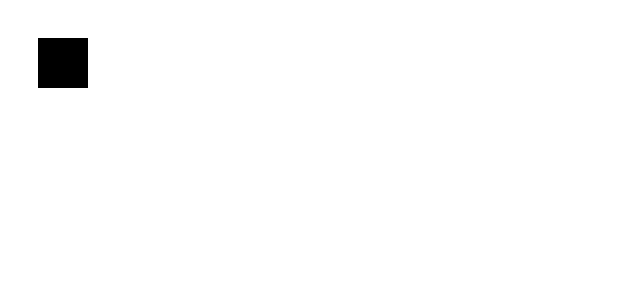
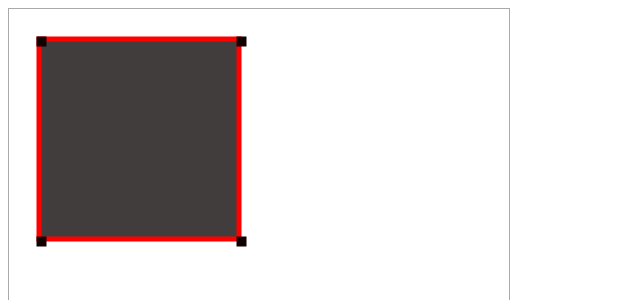
Before and after one commit to AleXOtOX/rectangleFrontend, an Angular app: page / in a window 1280 px wide. Shown: the top 300 px of the page, without its empty margins (0-640 px from the left). Built offline with nearby package versions, Linux system fonts and the light colour scheme.

Commit message:
Add: POC for right borders

```diff
--- a/src/app/flexrect/flexrect.component.css
+++ b/src/app/flexrect/flexrect.component.css
@@ -0,0 +1,17 @@
+.rectangle {
+    fill:rgb(65, 61, 61);
+    stroke: red;
+    stroke-width: 5px;
+}
+
+.cursor {
+    fill:rgb(65, 61, 61);
+    stroke: rgb(18, 1, 1);
+    stroke-width: 5px;
+    cursor: crosshair;
+}
+
+svg {
+    border: 1px solid #aaa;
+    vertical-align: top;
+}
--- a/src/app/flexrect/flexrect.component.html
+++ b/src/app/flexrect/flexrect.component.html
@@ -1,7 +1,15 @@
+
 <svg
-  width="120"
-  height="120"
-  viewBox="0 0 120 120"
-  xmlns="http://www.w3.org/2000/svg">
-  <rect [attr.x]="x" [attr.y]="y" [attr.width]="width" [attr.height]="height" />
+  width="500"
+  height="500"
+  xmlns="http://www.w3.org/2000/svg"
+  (mousemove)="onMouseMove($event)"
+  (mouseup)="onMouseUp()">
+  <g>
+  <rect class="rectangle" [attr.x]="x" [attr.y]="y" [attr.width]="width" [attr.height]="height" />
+  <rect (mousedown)="onMouseDown($event,'topLeft')" class="cursor" [attr.x]="x" [attr.y]="y" width="5px" height="5px" />
+  <rect (mousedown)="onMouseDown($event,'topRight')" class="cursor" [attr.x]="x+width" [attr.y]="y" width="5px" height="5px" />
+  <rect (mousedown)="onMouseDown($event,'bottomLeft')" class="cursor" [attr.x]="x" [attr.y]="y+height" width="5px" height="5px" />
+  <rect (mousedown)="onMouseDown($event,'bottomRight')" class="cursor" [attr.x]="x+width" [attr.y]="y+height" width="5px" height="5px" />
+</g>
 </svg>
--- a/src/app/flexrect/flexrect.component.ts
+++ b/src/app/flexrect/flexrect.component.ts
@@ -16,27 +16,57 @@ export class FlexrectComponent implements OnInit {
   public width: number = 0;
   public isResizing: boolean = false;
   public resizeCorner: string = "";
+  public mouseClickX: number = 0;
+  public mouseClickY: number = 0;
 
   constructor() {}
 
   ngOnInit() {
     this.x = 30;
     this.y = 30;
-    this.height = 50;
-    this.width = 50;
+    this.height = 200;
+    this.width = 200;
   }
 
   onMouseDown(event: MouseEvent,corner: string): void {
     this.isResizing = true;
     this.resizeCorner = corner;
+    this.mouseClickX = event.clientX;
+    this.mouseClickY = event.clientY;
   }
 
-  @HostListener('document:mousemove', ['$event'])
   onMouseMove(event: MouseEvent): void {
+    if(this.isResizing == false){
+      return;
+    }
 
+    const deltaX = event.clientX - this.mouseClickX;
+    const deltaY = event.clientY - this.mouseClickY;
+
+    if (this.resizeCorner == "topRight"){
+      this.height -= deltaY;
+      this.width += deltaX;
+      this.y += deltaY;
+    }
+
+    if (this.resizeCorner == "bottomRight"){
+      this.height += deltaY;
+      this.width += deltaX;
+    }
+
+
+
+      this.mouseClickX = event.clientX;
+      this.mouseClickY = event.clientY;
+  }
+
+  onMouseUp(): void {
+    this.isResizing = false;
   }
 
 
 
 
+
+
 }
```
